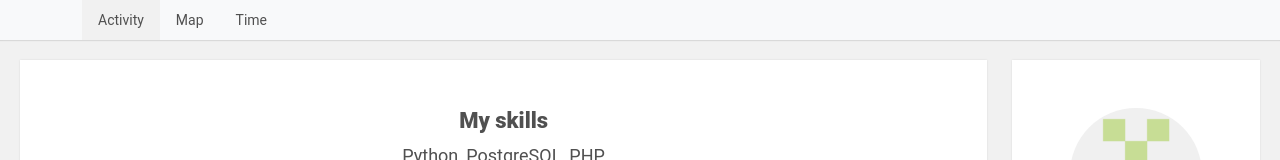
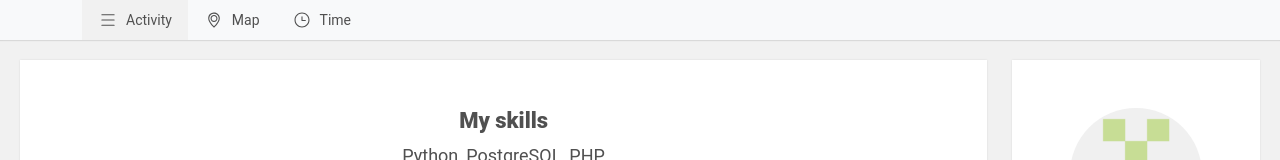
Before and after one commit to Shust0vD/fourth_level, a React (Create React App) app: page / in a window 1280 px wide. Shown: the top 160 px of the page. Built offline with nearby package versions, Linux system fonts and the light colour scheme.

Commit message:
fix: добавил SVG компоненты в Navbar

```diff
--- a/src/Components/Navbar/NavbarComponent.jsx
+++ b/src/Components/Navbar/NavbarComponent.jsx
@@ -1,6 +1,10 @@
 import { Nav, Container, Navbar } from 'react-bootstrap';
 import { NavLink } from 'react-router-dom';
 import './Navbar.css';
+
+import ActivitySVG from '../SVG/ActivitySVG';
+import MapSVG from '../SVG/MapSVG';
+import TimeSVG from '../SVG/TimeSVG';
 
 export default function NavbarComponent() {
   return (
@@ -8,12 +12,15 @@ export default function NavbarComponent() {
       <Container>
         <Nav>
           <NavLink to="/" className={({ isActive }) => (isActive ? 'active_link' : 'inactive_link')}>
+            <ActivitySVG />
             <p className="activity_title">Activity</p>
           </NavLink>
           <NavLink to="/map" className={({ isActive }) => (isActive ? 'active_link' : 'inactive_link')}>
+            <MapSVG />
             <p className="map_title">Map</p>
           </NavLink>
           <NavLink to="/time" className={({ isActive }) => (isActive ? 'active_link' : 'inactive_link')}>
+            <TimeSVG />
             <p className="time_title">Time</p>
           </NavLink>
         </Nav>
--- /dev/null
+++ b/src/Components/SVG/ActivitySVG.jsx
@@ -0,0 +1,24 @@
+export default function ActivitySVG() {
+  return (
+    <svg width="20" height="20" viewBox="0 0 20 20" fill="none" xmlns="http://www.w3.org/2000/svg">
+      <path
+        fillRule="evenodd"
+        clipRule="evenodd"
+        d="M3.32813 4.79057C3.32812 4.49141 3.57064 4.2489 3.86979 4.2489L16.1302 4.2489C16.4294 4.2489 16.6719 4.49141 16.6719 4.79057C16.6719 5.08972 16.4294 5.33223 16.1302 5.33223L3.86979 5.33224C3.57064 5.33224 3.32813 5.08972 3.32813 4.79057Z"
+        fill="#505050"
+      />
+      <path
+        fillRule="evenodd"
+        clipRule="evenodd"
+        d="M3.32813 15.3041C3.32812 15.0049 3.57064 14.7624 3.86979 14.7624L16.1302 14.7624C16.4294 14.7624 16.6719 15.0049 16.6719 15.3041C16.6719 15.6032 16.4294 15.8457 16.1302 15.8457L3.86979 15.8457C3.57064 15.8457 3.32813 15.6032 3.32813 15.3041Z"
+        fill="#505050"
+      />
+      <path
+        fillRule="evenodd"
+        clipRule="evenodd"
+        d="M3.32816 10C3.32816 9.70087 3.57067 9.45835 3.86983 9.45835L16.1303 9.45835C16.4294 9.45835 16.6719 9.70087 16.6719 10C16.6719 10.2992 16.4294 10.5417 16.1303 10.5417L3.86983 10.5417C3.57067 10.5417 3.32816 10.2992 3.32816 10Z"
+        fill="#505050"
+      />
+    </svg>
+  );
+}
--- /dev/null
+++ b/src/Components/SVG/MapSVG.jsx
@@ -0,0 +1,18 @@
+export default function MapSVG() {
+  return (
+    <svg width="20" height="20" viewBox="0 0 20 20" fill="none" xmlns="http://www.w3.org/2000/svg">
+      <path
+        fillRule="evenodd"
+        clipRule="evenodd"
+        d="M6.5417 8.41664C6.5417 6.50665 8.09005 4.9583 10 4.9583C11.91 4.9583 13.4584 6.50665 13.4584 8.41664C13.4584 10.3266 11.91 11.875 10 11.875C8.09005 11.875 6.5417 10.3266 6.5417 8.41664ZM10 6.04164C8.68835 6.04164 7.62503 7.10496 7.62503 8.41664C7.62503 9.72831 8.68835 10.7916 10 10.7916C11.3117 10.7916 12.375 9.72831 12.375 8.41664C12.375 7.10496 11.3117 6.04164 10 6.04164Z"
+        fill="#505050"
+      />
+      <path
+        fillRule="evenodd"
+        clipRule="evenodd"
+        d="M9.68634 2.60826C12.4135 2.44356 15.3102 4.03315 15.7406 7.55589C15.7709 7.80397 15.7892 8.03466 15.7921 8.24238C15.8078 9.36434 15.4512 10.4995 14.9411 11.5486C14.4292 12.6015 13.7468 13.5998 13.0724 14.4576C12.3969 15.3169 11.721 16.0456 11.2144 16.5594C10.9368 16.8409 10.6555 17.1194 10.3597 17.3819C10.1546 17.5635 9.84571 17.563 9.6407 17.3814C9.67787 17.3403 9.64086 17.3815 9.6407 17.3814C9.34557 17.1186 9.06394 16.8407 8.78654 16.5594C8.27999 16.0456 7.60406 15.3169 6.92851 14.4576C6.25415 13.5998 5.57181 12.6015 5.05988 11.5486C4.54978 10.4995 4.19316 9.36434 4.20887 8.24238C4.25851 4.69784 6.9605 2.77287 9.68634 2.60826ZM10.0005 16.2359C9.8776 16.1178 9.72773 15.9709 9.55793 15.7987C9.07129 15.3052 8.42416 14.6072 7.78016 13.788C7.13498 12.9674 6.50131 12.0357 6.03415 11.0749C5.56517 10.1104 5.27963 9.14838 5.2921 8.25755C5.33217 5.39631 7.46793 3.82753 9.75164 3.68962C12.0341 3.55178 14.3187 4.8509 14.6653 7.68727C14.6924 7.90942 14.7067 8.09961 14.7089 8.25755C14.7213 9.14838 14.4358 10.1104 13.9668 11.0749C13.4997 12.0357 12.866 12.9674 12.2208 13.788C11.5768 14.6072 10.9297 15.3052 10.443 15.7987C10.2732 15.9709 10.1233 16.1178 10.0005 16.2359Z"
+        fill="#505050"
+      />
+    </svg>
+  );
+}
--- /dev/null
+++ b/src/Components/SVG/TimeSVG.jsx
@@ -0,0 +1,16 @@
+export default function TimeSVG() {
+  return (
+    <svg width="20" height="20" viewBox="0 0 20 20" fill="none" xmlns="http://www.w3.org/2000/svg">
+      <path
+        d="M10.5417 6.79453C10.5417 6.49538 10.2992 6.25286 10 6.25286C9.70085 6.25286 9.45833 6.49538 9.45833 6.79453V10.5445C9.45833 10.8437 9.70085 11.0862 10 11.0862H13.3333C13.6325 11.0862 13.875 10.8437 13.875 10.5445C13.875 10.2454 13.6325 10.0029 13.3333 10.0029H10.5417V6.79453Z"
+        fill="#505050"
+      />
+      <path
+        fillRule="evenodd"
+        clipRule="evenodd"
+        d="M2.5 10C2.5 5.85786 5.85786 2.5 10 2.5C14.1421 2.5 17.5 5.85786 17.5 10C17.5 14.1421 14.1421 17.5 10 17.5C5.85786 17.5 2.5 14.1421 2.5 10ZM10 3.58333C6.45617 3.58333 3.58333 6.45617 3.58333 10C3.58333 13.5438 6.45617 16.4167 10 16.4167C13.5438 16.4167 16.4167 13.5438 16.4167 10C16.4167 6.45617 13.5438 3.58333 10 3.58333Z"
+        fill="#505050"
+      />
+    </svg>
+  );
+}
```
